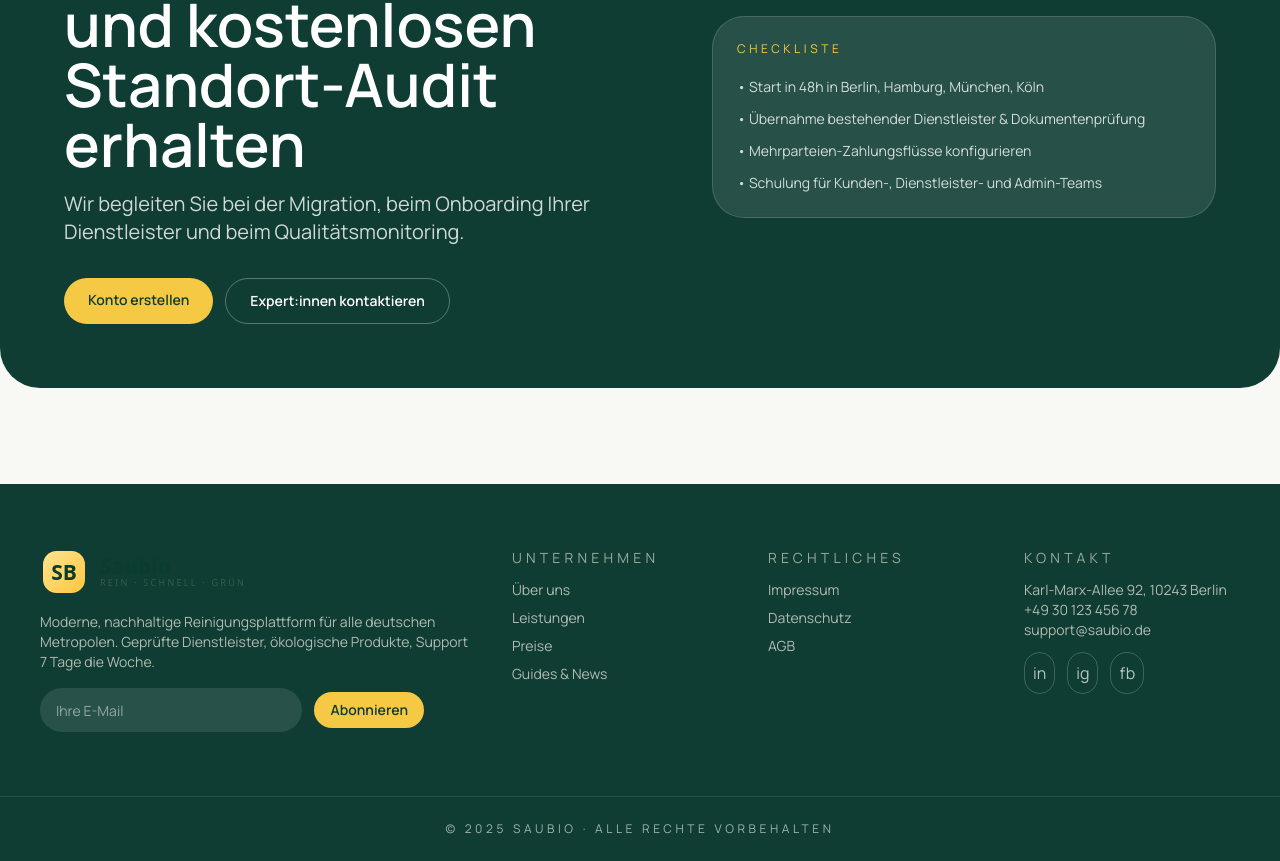
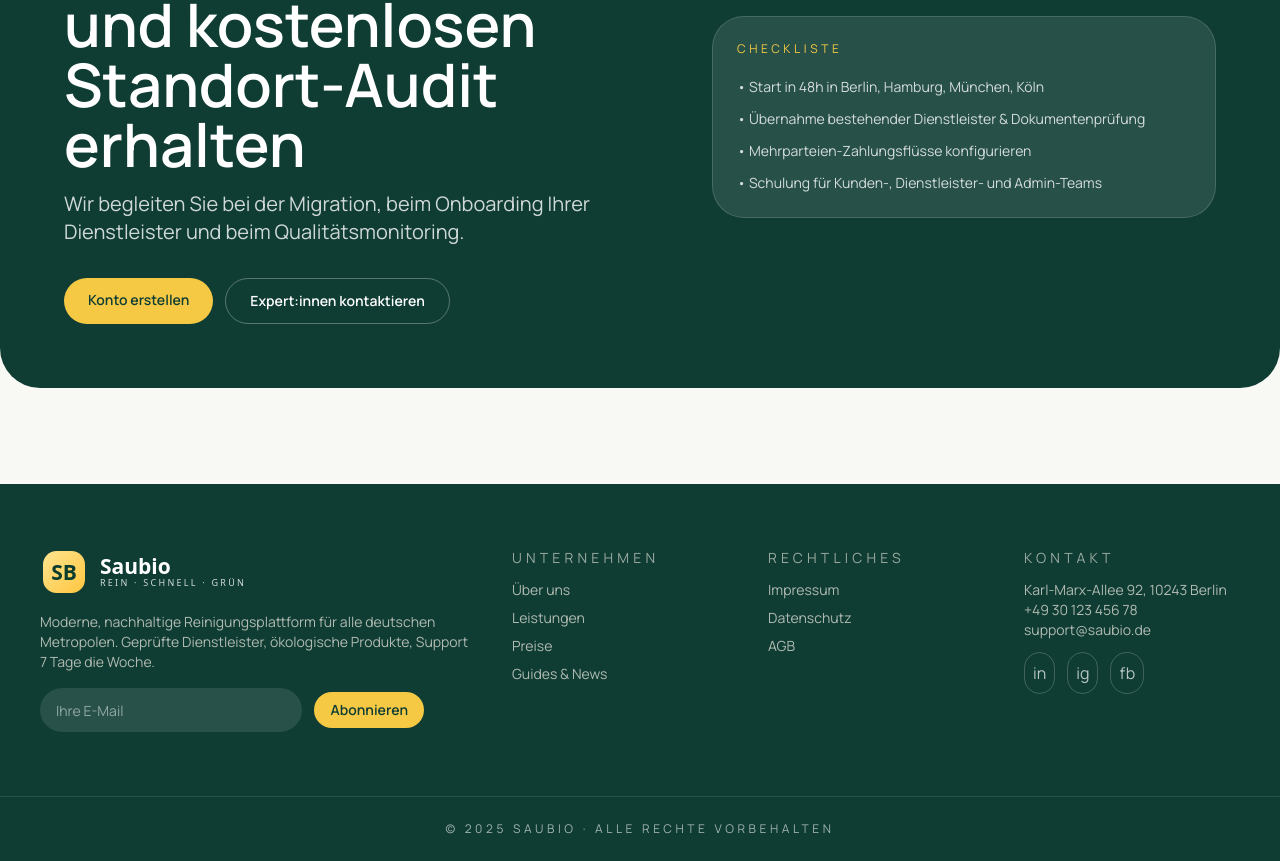
Before and after one commit to princeblack/saubio-frontend, a Next.js app: page / in a window 1280 px wide. Shown: the part 4142-5003 px from the top of the page. Built offline with nearby package versions, Linux system fonts and the light colour scheme; what world-countries would draw is missing.

Commit message:
feat: add light wordmark

```diff
--- a/src/components/layout/SiteFooter.tsx
+++ b/src/components/layout/SiteFooter.tsx
@@ -15,7 +15,7 @@ export function SiteFooter() {
         <div className="space-y-4">
           <div className="flex items-center gap-3">
             <Image
-              src="/saubio-wordmark.svg"
+              src="/saubio-wordmark-light.svg"
               alt="Saubio"
               width={190}
               height={64}
```
Also changed, not shown: public/saubio-wordmark-light.svg (added).
